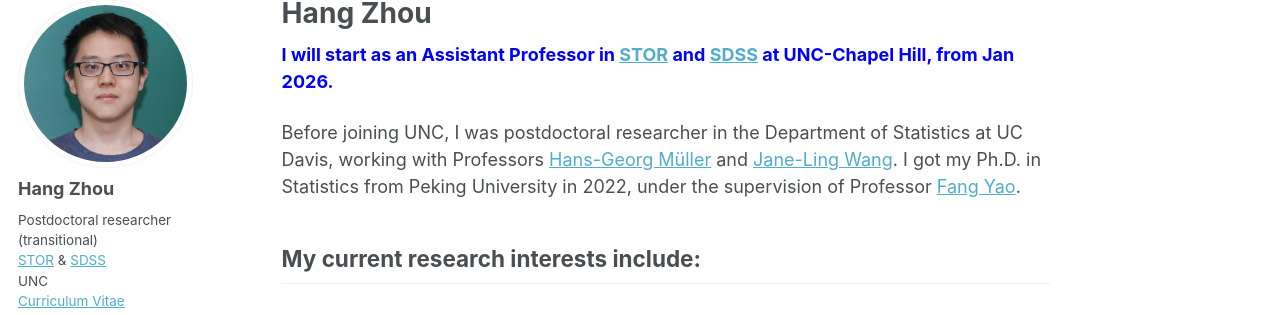
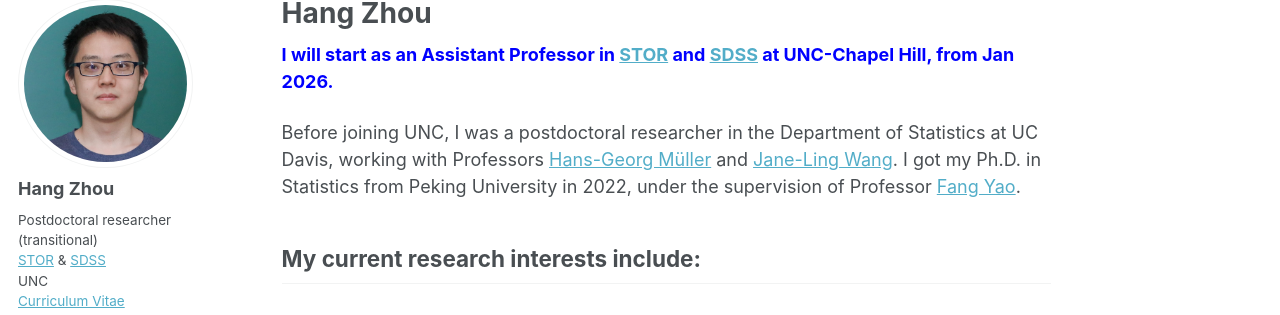
Before and after one commit to hg-zh/hg-zh.github.io, a Jekyll site: the page built from _pages/about.md, in a window 1280 px wide and 1209 px high. Shown: the part 119-434 px from the top of the window. Built offline with Jekyll 4.4.1, drawn with Linux system fonts in a browser that asks for light colours; some web fonts are replaced.

```diff
--- a/_pages/about.md
+++ b/_pages/about.md
@@ -9,7 +9,7 @@ redirect_from:
 
 <span style="color:blue"><strong>I will start as an Assistant Professor in [STOR](https://stor.unc.edu) and [SDSS](https://datascience.unc.edu) at  UNC-Chapel Hill, from Jan 2026.
 
-Before joining UNC, I was postdoctoral researcher in the Department of Statistics at UC Davis, working with Professors [Hans-Georg Müller](https://anson.ucdavis.edu/~mueller/) and [Jane-Ling Wang](https://anson.ucdavis.edu/~wang/). I got my Ph.D. in Statistics from Peking University in 2022, under the supervision of Professor [Fang Yao](https://www.math.pku.edu.cn/teachers/yaof/Homepage.html).
+Before joining UNC, I was a postdoctoral researcher in the Department of Statistics at UC Davis, working with Professors [Hans-Georg Müller](https://anson.ucdavis.edu/~mueller/) and [Jane-Ling Wang](https://anson.ucdavis.edu/~wang/). I got my Ph.D. in Statistics from Peking University in 2022, under the supervision of Professor [Fang Yao](https://www.math.pku.edu.cn/teachers/yaof/Homepage.html).
 
 
 ## My current research interests include:
```
